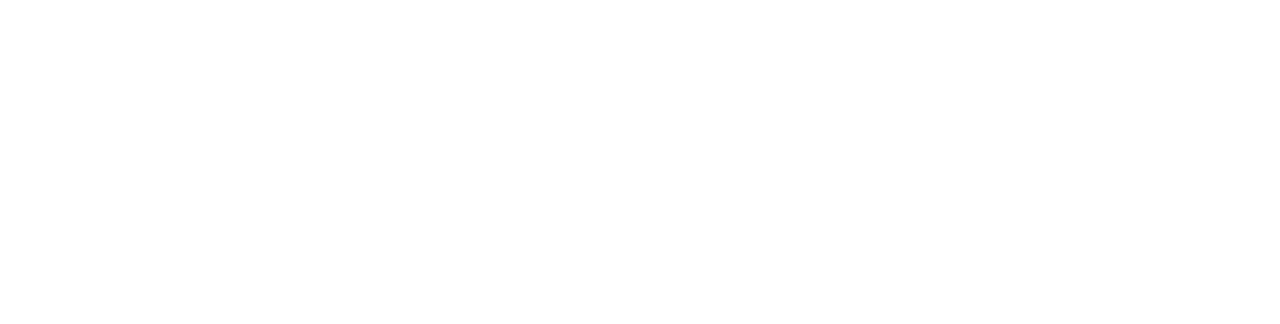
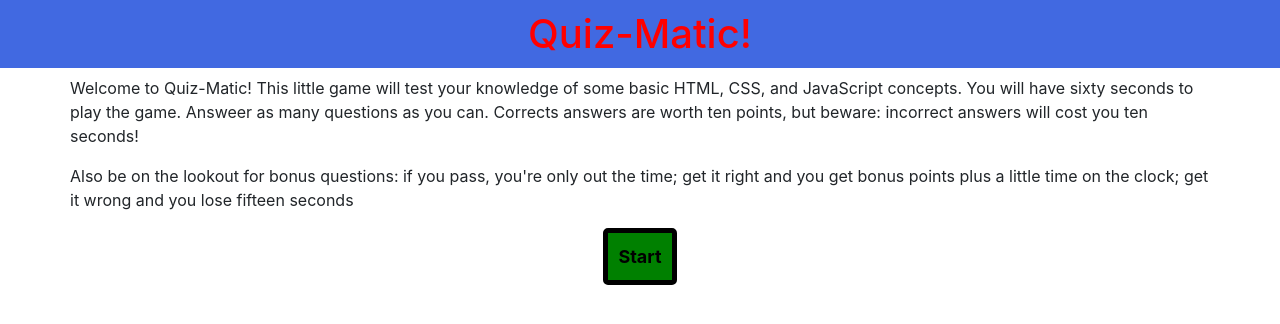
Before and after one commit to Geoff7709/quiz_matic, a plain HTML site: page index.html in a window 1280 px wide. Drawn offline with nearby package versions, Linux system fonts and the light colour scheme.

Commit message:
Beginning html/css with pseudocoding for js

```diff
--- a/index.html
+++ b/index.html
@@ -4,10 +4,23 @@
     <meta charset="UTF-8">
     <meta name="viewport" content="width=device-width, initial-scale=1.0">
     <link rel="stylesheet" href="https://cdn.jsdelivr.net/npm/bootstrap@4.5.3/dist/css/bootstrap.min.css" integrity="sha384-TX8t27EcRE3e/ihU7zmQxVncDAy5uIKz4rEkgIXeMed4M0jlfIDPvg6uqKI2xXr2" crossorigin="anonymous">
-    <link type="stylesheet" href="style.css" rel="txt.css">
-    <title>Document</title>
+    <link rel="stylesheet" href="style.css">
+    <title>Quiz Game</title>
 </head>
 <body>
+    <h1>Quiz-Matic!</h1>
+
+    <div class='container' id='start-tab'>
+        <div class='row'>
+            <p>Welcome to Quiz-Matic! This little game will test your knowledge of some basic HTML, CSS, and JavaScript concepts. You will have sixty seconds to play the game. Answeer as many questions as you can. Corrects answers are worth ten points, but beware: incorrect answers will cost you ten seconds!</p>
+            <p>Also be on the lookout for bonus questions: if you pass, you're only out the time; get it right and you get bonus points plus a little time on the clock; get it wrong and you lose fifteen seconds</p>
+        </div>
+        <div class='row justify-content-center'>
+            <button id='start-button'>Start</button>
+        </div>
+    </div>
+
+    <div
 
 
 
--- a/style.css
+++ b/style.css
@@ -0,0 +1,19 @@
+h1 {
+    text-align: center;
+    color: red;
+    padding: 10px;
+    font-size: 40px;
+    background-color: royalblue;
+}
+
+#start-button {
+    width: auto;
+    border: solid, 5px, black;
+    background-color: green;
+    color: black;
+    border-radius: 5px;
+    padding: 10px;
+    font-weight: bold;
+    font-size: large;
+    text-align: center;
+}
```
Also changed, not shown: script.js (+9 -0 lines).
